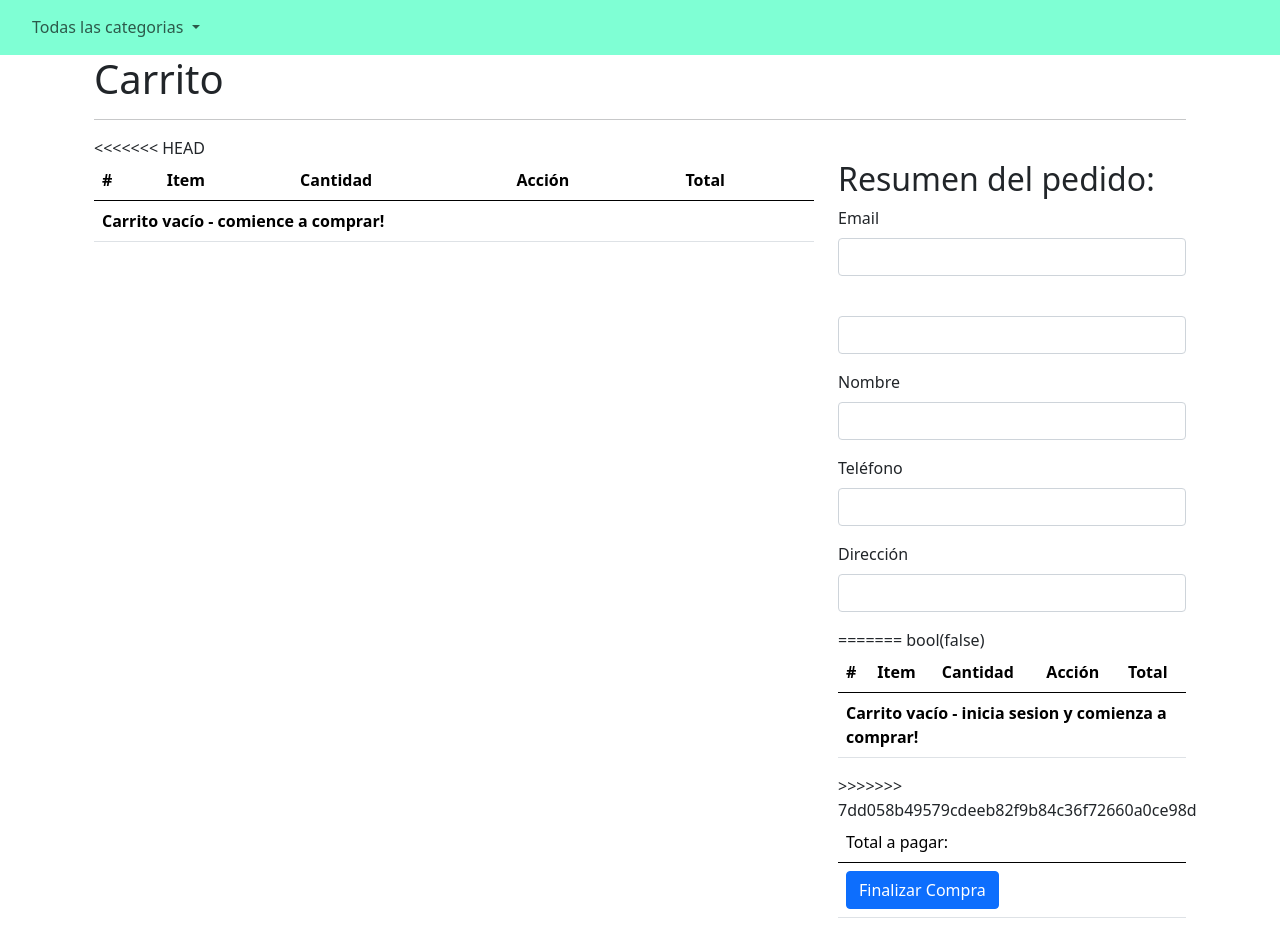
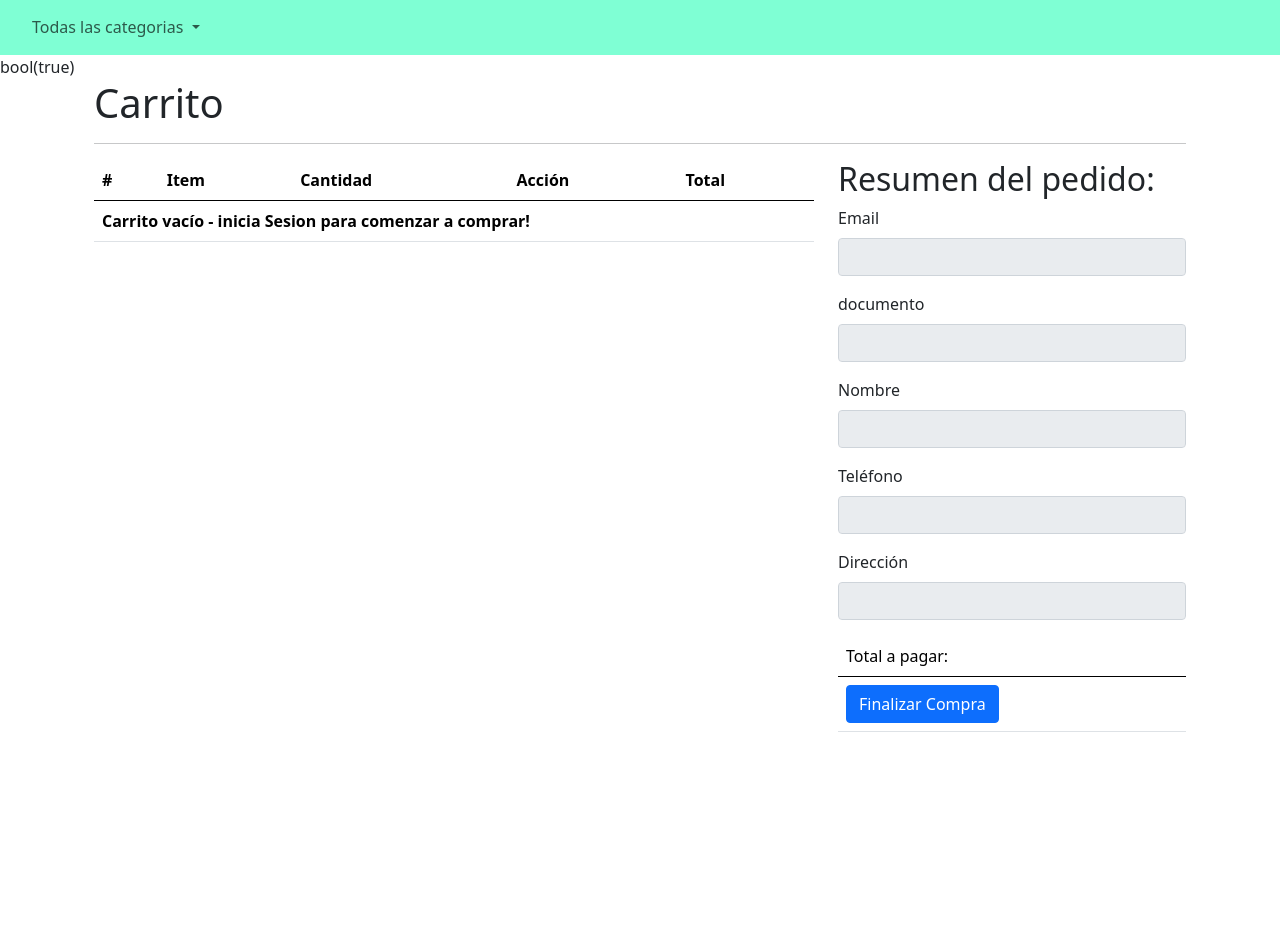
Before and after one commit to AlexHernande2/SanLuis, a PHP site: page /carrito.php in a window 1280 px wide. Shown: the part 131-1065 px from the top of the page. After the commit the page ends 863 px from the top, so only its background shows below. Run offline with PHP 8.4, Linux system fonts and the light colour scheme; lists and menus that the app fills with data are empty.

Commit message:
se corrigio el inicio de sesion

```diff
--- a/controller/ClienteBaseController.php
+++ b/controller/ClienteBaseController.php
@@ -5,7 +5,7 @@ namespace clienteController;
 abstract class ClienteBaseController
 {
     abstract function create($cliente);
-    abstract function readClienteValid($documento,$correoElectronico);
+    abstract function readClienteValid($documento,$CorreoElectronico);
     abstract function readRow($documento);
     // abstract function delete();
     // abstract function readRow();
--- a/controller/ClienteController.php
+++ b/controller/ClienteController.php
@@ -25,20 +25,21 @@ class ClienteController extends ClienteBaseController
         $conexiondb->close();
         return $resultadoSQL;
     }
-    function readClienteValid($documento, $correoElectronico)
+    function readClienteValid($documento, $CorreoElectronico)
     {
-        session_start();
-        $_SESSION['documento'] = $documento;
         $sql = 'select * from cliente ';
-        $sql .= 'where Documento="' . $documento . '" and ';
-        $sql .= 'correoElectronico="' . $correoElectronico.'"';
+        $sql .= 'where Documento = ' . $documento . ' and ';
+        $sql .= 'CorreoElectronico = "' . $CorreoElectronico.'"';
         $conexiondb = new ConexionDbController();
         $resultadoSQL = $conexiondb->execSQL($sql);
-        $row_cnt = $resultadoSQL->num_rows;
-        if($row_cnt == 1){
+        $row_cont = $resultadoSQL->num_rows;
+        if ($row_cont != 0) {
+            session_start();
+            $_SESSION['documento'] = $documento;
             header('location:index.php');
         }else{
-            echo "campos vacios o datos incorrectos";
+            $resultadoSQL = false;
+            header('location:formSesion.php?inicioSesion=si');
         }
         $conexiondb->close();
         return $resultadoSQL;
--- a/view/php/carrito.php
+++ b/view/php/carrito.php
@@ -6,12 +6,13 @@ require '../../controller/ProductoController.php';
 require '../../controller/ProCaBaseController.php';
 require '../../controller/ProCaController.php';
 
+var_dump(empty($documento));
+if(empty($documento)){
+    $style = 'disabled';
+}else{
+    $style = '';
+}
 
-use proCaController\ProCaController;
-
-//leer productos para mostrarlos al hacer click en el icono del carrito
-
-//se muestran todos los productos que se encuentran en el carrito del cliente
 
 ?>
 <!DOCTYPE html>
@@ -28,7 +29,6 @@ use proCaController\ProCaController;
     <div class="container">
         <h1>Carrito</h1>
         <hr>
-<<<<<<< HEAD
         <div class="row">
             <div class="col-md-8">
                 <table class="table">
@@ -70,7 +70,7 @@ use proCaController\ProCaController;
                         } else {
                             echo '<tfoot>
                             <tr id="footer">
-                                <th scope="row" colspan="5">Carrito vacío - comience a comprar!</th>
+                                <th scope="row" colspan="5">Carrito vacío - inicia Sesion para comenzar a comprar!</th>
                             </tr>
                         </tfoot>';
                         } ?>
@@ -79,8 +79,7 @@ use proCaController\ProCaController;
             </div>
             <div class="col-md-4">
 
-            <!-- formulario del pedido o resumen del pedido
-             -->
+            <!-- formulario del pedido o resumen del pedido -->
             <form id="form">
 
        <h2>Resumen del pedido:</h2>
@@ -88,89 +87,38 @@ use proCaController\ProCaController;
           <!-- Grupo de formulario con margen inferior -->
           <label name="correoElectronico" class="form-label">Email</label>
           <!-- Etiqueta del campo de correo electrónico -->
-          <input type="text" name="correoElectronico" class="form-control" value="">
+          <input type="text" <?php echo $style?> name="correoElectronico" class="form-control" value="<?php echo $Cliente->getCorreoElectronico()?>">
           <!-- Campo de entrada de texto para el correo electrónico -->
         </div>
         <div class="mb-3">
           <!-- Grupo de formulario con margen inferior -->
-          <label ></label>
+          <label name="correoElectronico" class="form-label">documento</label>
           <!-- Etiqueta del campo de contraseña con texto dinámico -->
-          <input  name="documento" class="form-control" value="">
+          <input  name="documento" <?php echo $style?> class="form-control" value="<?php echo $Cliente->getDocumento()?>">
           <!-- Campo de entrada de texto para el documento con tipo dinámico -->
         </div>
         <div class="mb-3">
           <!-- Grupo de formulario con margen inferior -->
           <label class="form-label" >Nombre</label>
           <!-- Etiqueta del campo de nombre con estilo dinámico -->
-          <input type="text" name="nombre" class="form-control" value="">
+          <input type="text" <?php echo $style?> name="nombre" class="form-control" value="<?php echo $Cliente->getNombre()?>">
           <!-- Campo de entrada de texto para el nombre con estilo dinámico -->
         </div>
         <div class="mb-3">
           <!-- Grupo de formulario con margen inferior -->
           <label name="telefono"  class="form-label">Teléfono</label>
           <!-- Etiqueta del campo de teléfono con estilo dinámico -->
-          <input type="number" name="telefono"  class="form-control" value="">
+          <input type="number" <?php echo $style?> name="telefono"  class="form-control" value="<?php echo $Cliente->getTelefono()?>">
           <!-- Campo de entrada de número para el teléfono con estilo dinámico -->
         </div>
         <div class="mb-3">
           <!-- Grupo de formulario con margen inferior -->
           <label name="correoElectronico" class="form-label">Dirección</label>
           <!-- Etiqueta del campo de dirección con estilo dinámico -->
-          <input type="text" name="direccion" class="form-control"  value="">
+          <input type="text" <?php echo $style?> name="direccion" class="form-control"  value="<?php echo $Cliente->getDireccion()?>">
           <!-- Campo de entrada de texto para la dirección con estilo dinámico -->
         </div>
       </form>
-=======
-        <table class="table">
-            <thead>
-                <tr>
-                    <th scope="col">#</th>
-                    <th scope="col">Item</th>
-                    <th scope="col">Cantidad</th>
-                    <th scope="col">Acción</th>
-                    <th scope="col">Total <?php $holaaa ?></th>
-                </tr>
-            </thead>
-            <tbody id="items">
-                <?php
-                var_dump(!empty($documento));
-                if (!empty($documento)) {
-                    $contador = 1;
-                    $precioTotalPro = 0;
-                    $precioTotal = 0;
-                    $proCa = new proCaController();
-                    $proEnCarrito = $proCa->ReadPro($documento);
-                    foreach ($proEnCarrito as $producto) {
-                        $precioTotalPro = $producto->getPrecioUnitario() * $producto->getCantidad();
-                        echo '<tr>
-                            <td>' . $contador . '</td>
-                            <td><img style="height: 70px; width: 70px;" src="data:' . $producto->getExtensionImagen() . ';base64,' . base64_encode($producto->getImagen()) . '"><br>' . $producto->getNombre() . '</td>
-                            <td>' . $producto->getCantidad() . '</td>
-                            <td> sumar restar</td>
-                            <td> ' . $precioTotalPro . ' COP</td>
-                          </tr>';
-                        $contador++;
-                        $precioTotal += $precioTotalPro;
-                    }
-                    echo '<tr>
-                            <td>TOTAL</td>
-                            <td></td>
-                            <td></td>
-                            <td></td>
-                            <td>' . $precioTotal . ' COP</td>
-                          </tr>';
-                } else {
-                    echo '<tfoot>
-                            <tr id="footer">
-                                <th scope="row" colspan="5">Carrito vacío - inicia sesion y comienza a comprar!</th>
-                            </tr>
-                          </tfoot>';
-                }
-
-                ?>
-            </tbody>
-        </table>
->>>>>>> 7dd058b49579cdeeb82f9b84c36f72660a0ce98d
 
 
                 <table class="table">
--- a/view/php/formSesion.php
+++ b/view/php/formSesion.php
@@ -11,7 +11,7 @@ $header = include 'header.php';
 if (empty($documento)) {
   $inicioSesion = $_GET['inicioSesion'];
   if ($inicioSesion == "si") {
-    $iniRegis = "registroCliente.php?inicioSes=si&";
+    $iniRegis = "registroCliente.php?inicioSes=si";
     $iniOregis = "INICIAR SESION";
     $btn = "iniciar sesion";
     $tieneCuenta = 'no tienes cuenta <a href="formSesion.php?inicioSesion=no">registrate</a>';
@@ -19,7 +19,7 @@ if (empty($documento)) {
     $password = "Contraseña";
     $type = "password";
   } else {
-    $iniRegis = "registroCliente.php?inicioSes=no&";
+    $iniRegis = "registroCliente.php?inicioSes=no";
     $iniOregis = "REGISTRO";
     $btn = "registrar";
     $tieneCuenta = 'ya tienes cuenta?<a href="formSesion.php?inicioSesion=si">inicia sesion</a>';
--- a/view/php/header.php
+++ b/view/php/header.php
@@ -17,18 +17,14 @@ if (isset($_GET['des'])) {
 if (isset($_SESSION['documento'])) {
   $documento = $_SESSION['documento'];
   $cliente = new ClienteController();
-  $cliente = $cliente->readRow($documento);
-  $cliente = $cliente->getNombre();
+  $Cliente = $cliente->readRow($documento);
+  $cliente = $Cliente->getNombre();
   $iniEdit = "#";
   $dropdown =
     '
   <div class="dropdown-menu" aria-labelledby="navbarDropdown1">
     <a class="dropdown-item" href="#">Action</a>
-<<<<<<< HEAD
     <a class="dropdown-item" href="../php/pedido.php">Pedido</a>
-=======
-    <a class="dropdown-item" href="formSesion.php">Editar</a>
->>>>>>> 7dd058b49579cdeeb82f9b84c36f72660a0ce98d
     <div class="dropdown-divider"></div>
     <a class="dropdown-item" href="index.php?des=si">Salir</a>
   </div>
@@ -37,9 +33,11 @@ if (isset($_SESSION['documento'])) {
 } else {
   $documento="";
   $cliente = "inicia sesion o registrate";
+  $Cliente = new Cliente();
   $iniEdit = "formSesion.php?inicioSesion=no";
   $dropdown = "";
   $nav = "nav-link";
+
 }
 
 
@@ -188,11 +186,7 @@ if (isset($_GET['des'])) {
       <a href="javascript:void(0)" class="closebtn">×</a>
       <table class="table">
         <thead>
-          <tr>
-            <th scope="col">Nombre</th>
-            <th scope="col">Cantidad</th>
-            <th scope="col">Valor</th>
-          </tr>
+
         </thead>
         <tbody id="items">
 
```
Also changed, not shown: view/php/registroCliente.php (+9 -2 lines).
